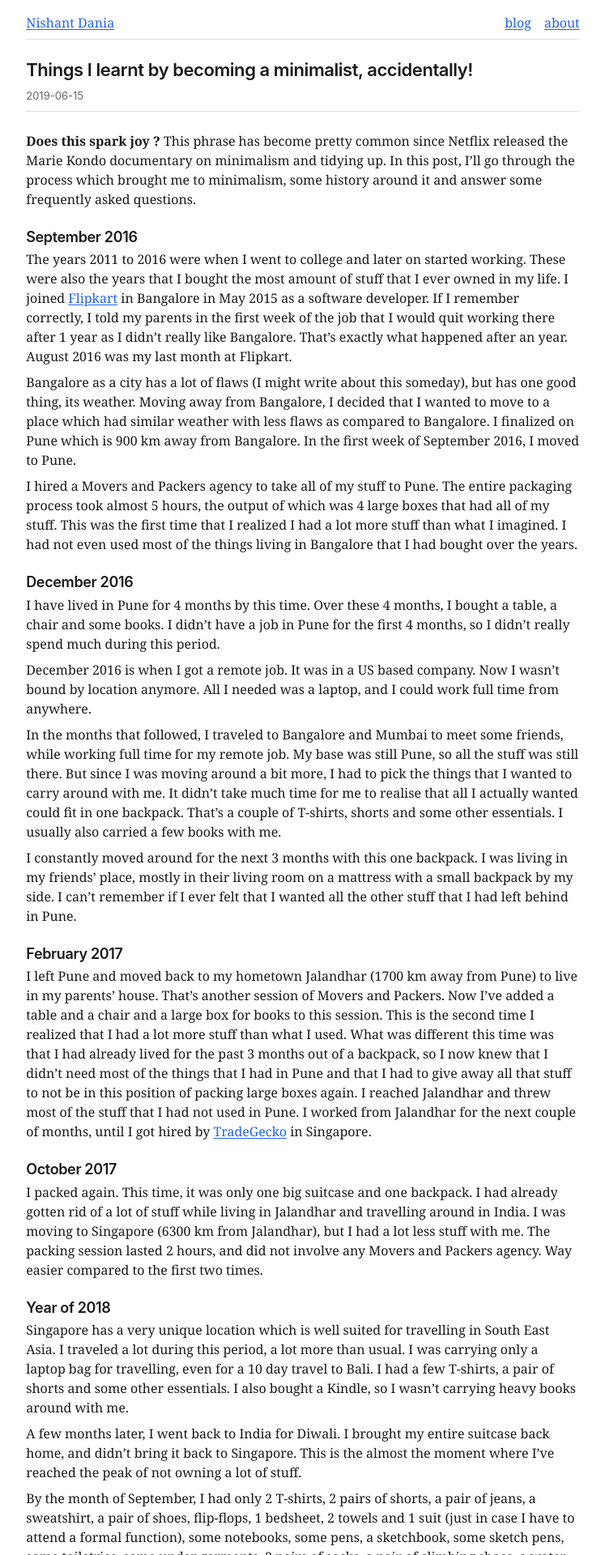
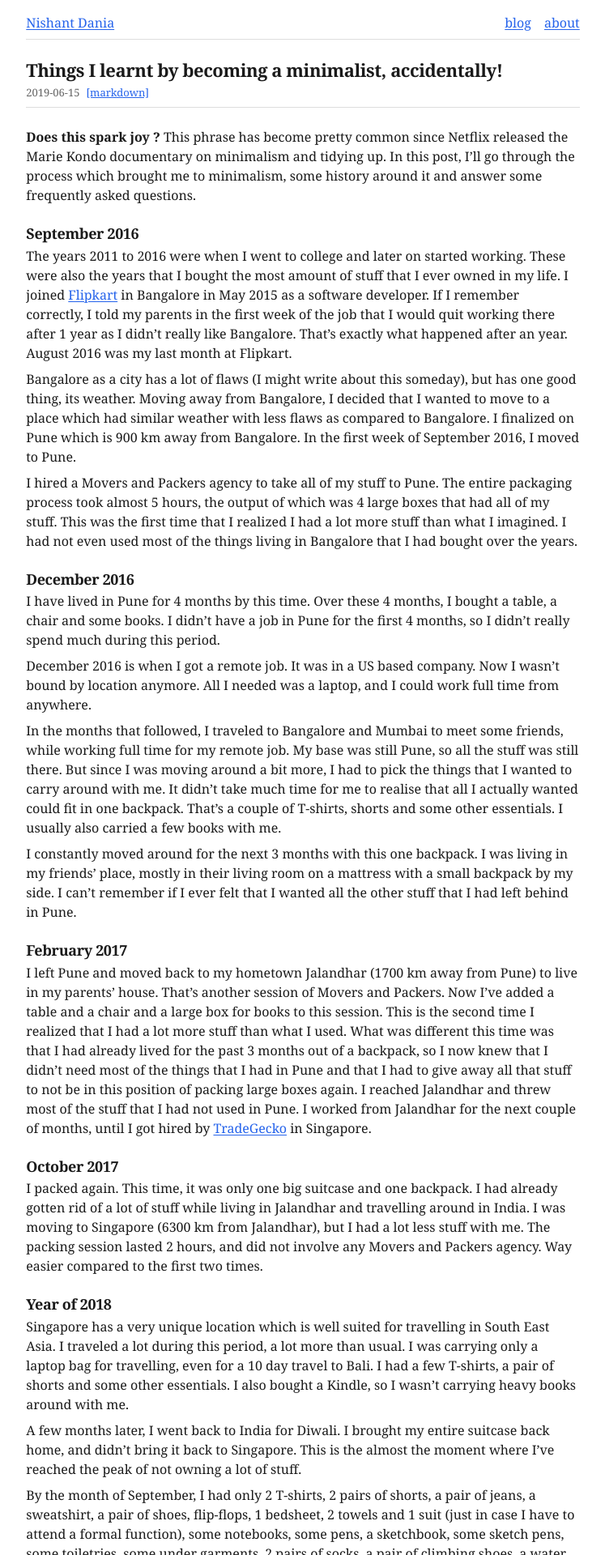
Before and after one commit to nishantdania/website, a Jekyll site: the page built from _posts/2019-06-15-things-i-learnt-by-becoming-a-minimalist-accidentally.md, in a window 1280 px wide. Shown: the top 1920 px of the page at 81% size, without its empty margins (266-1013 px from the left). Built offline with Jekyll 4.4.1, drawn with Linux system fonts in a browser that asks for light colours.

Commit message:
Markdown and serif

```diff
--- a/_layouts/post.html
+++ b/_layouts/post.html
@@ -5,7 +5,11 @@ layout: default
 <article>
   <header>
     <h1>{{ page.title }}</h1>
-    <time datetime="{{ page.date | date: '%Y-%m-%d' }}">{{ page.date | date: "%Y-%m-%d" }}</time>
+    <div class="post-meta">
+      <time datetime="{{ page.date | date: '%Y-%m-%d' }}">{{ page.date | date: "%Y-%m-%d" }}</time>
+      {% assign md_url = page.url | append: '.md' %}
+      <a href="{{ md_url | replace: '/.md', '.md' }}" class="view-md">[markdown]</a>
+    </div>
   </header>
   <div class="content">
     {{ content }}
--- /dev/null
+++ b/_plugins/markdown_source_generator.rb
@@ -0,0 +1,29 @@
+# frozen_string_literal: true
+
+# This plugin generates .md versions of posts at their permalink URLs.
+# For example, if a post is at /posts/2019/03/02/my-post/ (HTML),
+# the original markdown will also be available at /posts/2019/03/02/my-post.md
+#
+# This hook runs after Jekyll has finished writing the site, ensuring
+# the markdown files persist and aren't cleaned up during the build process.
+
+module Jekyll
+  Hooks.register :site, :post_write do |site|
+    site.posts.docs.each do |post|
+      next unless post.path && post.url
+
+      # Determine the output path for the .md file
+      # Remove trailing slash from URL and add .md extension
+      md_url = post.url.chomp('/') + '.md'
+      md_path = File.join(site.dest, md_url)
+
+      # Create the directory structure if needed
+      dir = File.dirname(md_path)
+      FileUtils.mkdir_p(dir) unless File.exist?(dir)
+
+      # Read and write the original markdown content (including frontmatter)
+      source_content = File.read(post.path)
+      File.write(md_path, source_content)
+    end
+  end
+end
--- a/assets/css/style.css
+++ b/assets/css/style.css
@@ -27,7 +27,6 @@ img, picture, video, canvas, svg {
 
   /* Fonts */
   --font-text: Georgia, "Times New Roman", serif;
-  --font-ui: -apple-system, BlinkMacSystemFont, "Segoe UI", Roboto, sans-serif;
   --font-mono: "SF Mono", Monaco, monospace;
 
   /* Type Scale */
@@ -99,11 +98,6 @@ nav > div {
 /* ========================================
    TYPOGRAPHY
    ======================================== */
-
-/* UI Elements use sans-serif */
-header, time, figcaption, h1, h2, h3, h4 {
-  font-family: var(--font-ui);
-}
 
 /* Headings */
 h1, h2, h3, h4 {
@@ -192,9 +186,19 @@ article > header h1 {
   font-size: var(--text-xl);
 }
 
+article > header .post-meta {
+  display: flex;
+  align-items: center;
+  gap: var(--space-sm);
+}
+
 article > header time {
   font-size: var(--text-sm);
   color: var(--c-fg-muted);
+}
+
+article > header .view-md {
+  font-size: var(--text-sm);
 }
 
 /* ========================================
@@ -205,7 +209,6 @@ figure {
 }
 
 figcaption {
-  font-family: var(--font-ui);
   font-size: var(--text-sm);
   color: var(--c-fg-muted);
   margin-top: var(--space-xs);
@@ -274,7 +277,6 @@ footer {
   margin-top: var(--space-xl);
   padding-top: var(--space-md);
   border-top: var(--border-width) solid var(--c-border);
-  font-family: var(--font-ui);
   font-size: var(--text-sm);
   color: var(--c-fg-muted);
   text-align: right;
```
